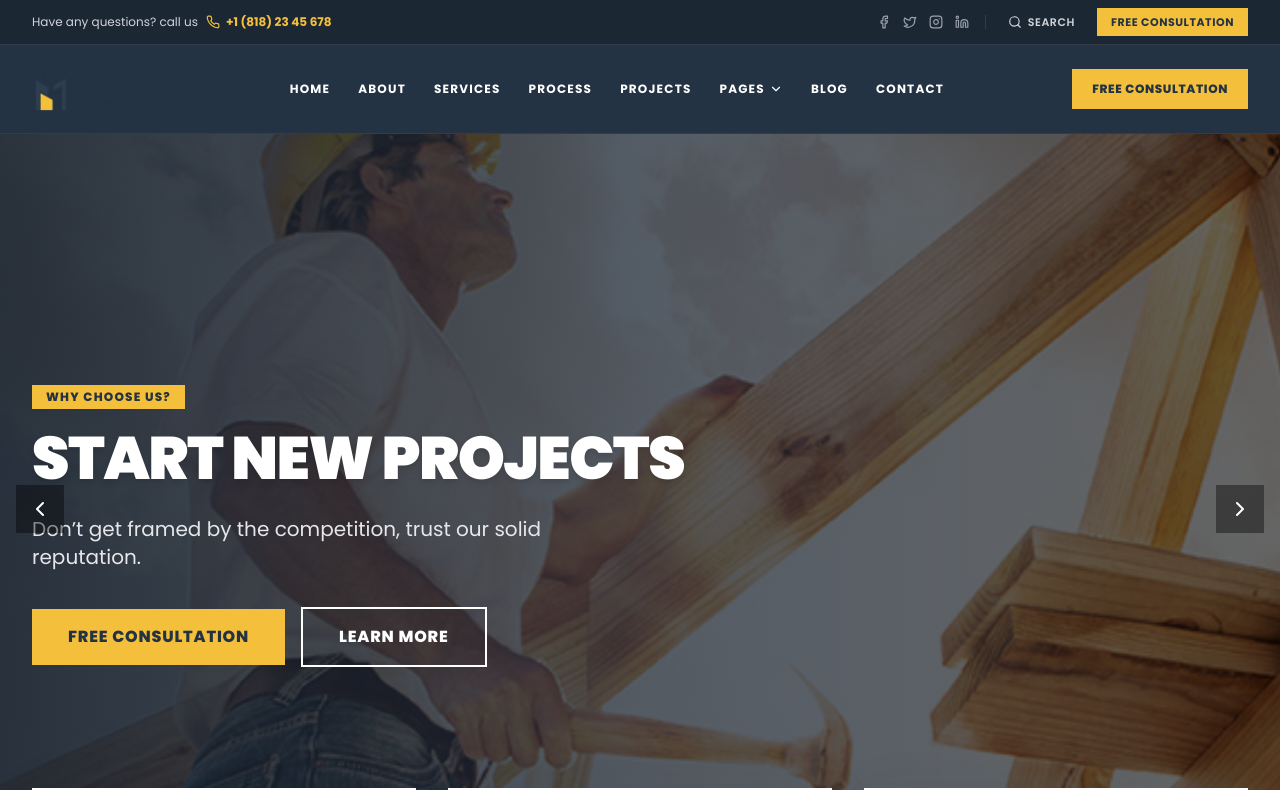
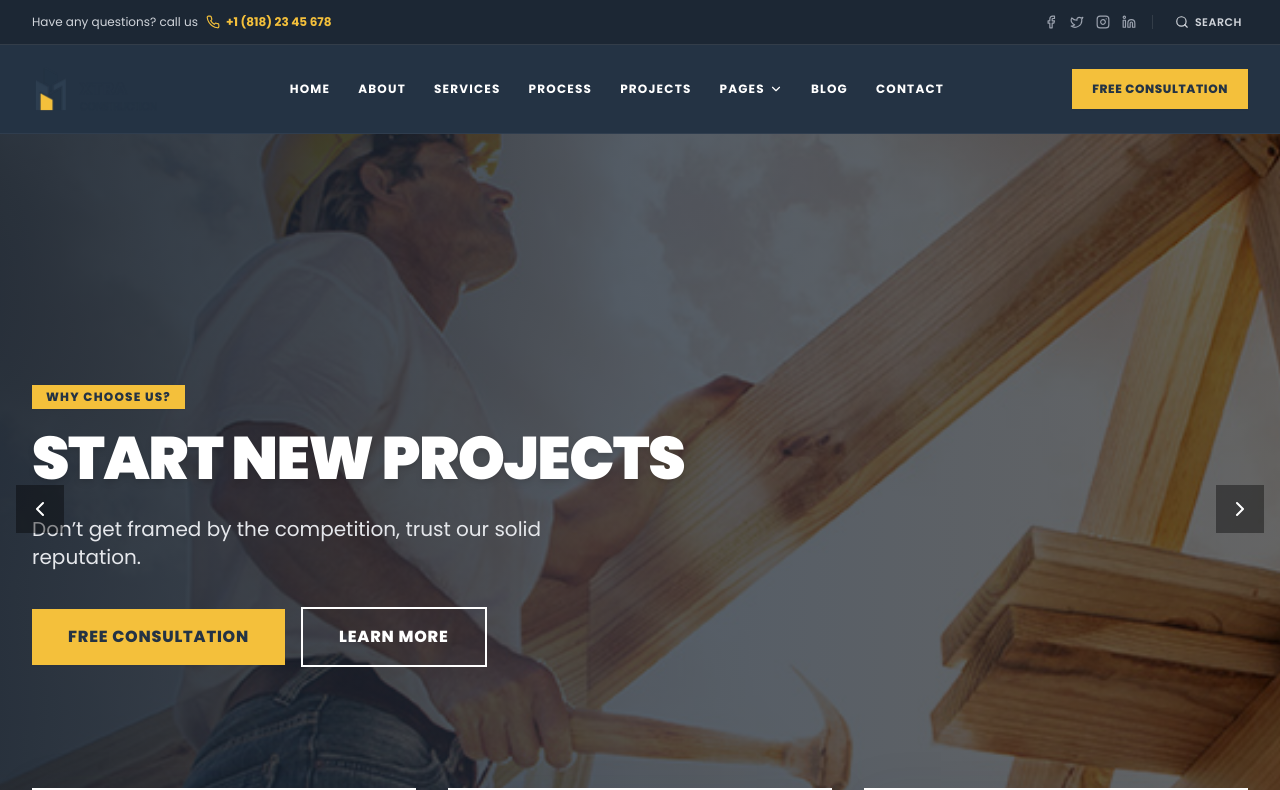
Before and after one commit to tahseinrefath/xtra-construction, a Next.js app: page / in a window 1280 px wide. Shown: the top 790 px of the page. Built offline with nearby package versions, Linux system fonts and the light colour scheme.

Commit message:
fix(navbar): remove duplicate free consultation CTA from top bar

```diff
--- a/components/layout/TopBar.jsx
+++ b/components/layout/TopBar.jsx
@@ -64,12 +64,6 @@ export default function TopBar({ onOpenSearch }) {
             <span className="text-[11px] uppercase tracking-wider font-semibold">Search</span>
           </button>
 
-          <a
-            href="#quote"
-            className="bg-[#f4c03b] text-[#243344] font-bold text-[11px] uppercase tracking-wider px-3.5 py-1.5 hover:bg-white transition-colors"
-          >
-            Free Consultation
-          </a>
         </div>
       </div>
     </div>
```
